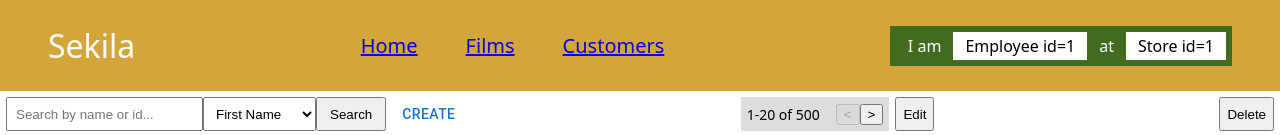
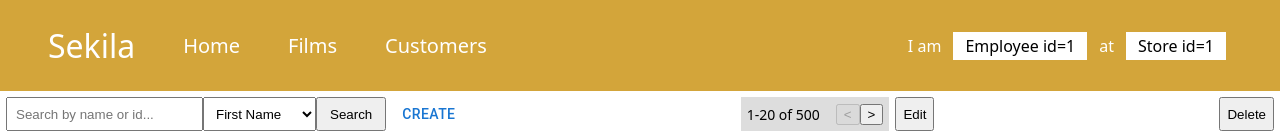
Before and after one commit to CapuchinoGaming/sakila_frontend, a React (Vite) app in the folder my-website/: page /customers in a window 1280 px wide. Shown: the top 135 px of the page. Built offline with nearby package versions, Linux system fonts and the light colour scheme; no server answers.

Commit message:
style(navigation-bar): style missing components
add dynamic color to Session component
change styling of webpage links
change position of components inside NavigationBar

```diff
--- a/my-website/src/components/NavigationBar.jsx
+++ b/my-website/src/components/NavigationBar.jsx
@@ -1,4 +1,4 @@
-import { useLocation, Link } from 'react-router-dom';
+import { useLocation, NavLink } from 'react-router-dom';
 import Session from "./Session";
 
 /*  Navigation Bar
@@ -6,25 +6,31 @@ import Session from "./Session";
     It contains the "logo" and has links to the other pages. */
 function NavigationBar() {
     const { pathname } = useLocation();
-    let navStyle = { backgroundColor: "#4F7A2B" };
+    let colorPalette = { backgroundColor: "#4F7A2B" };
 
     if (pathname == "/") {
-        navStyle = { backgroundColor: "#4F7A2B" };
+        colorPalette = { backgroundColor: "#4F7A2B" };
     } else if (pathname == "/films") {
-        navStyle = { backgroundColor: "#2F6FA8" };
+        colorPalette = { backgroundColor: "#2F6FA8" };
     } else if (pathname == "/customers") {
-        navStyle = { backgroundColor: "#D3A53A" };
+        colorPalette = { backgroundColor: "#D3A53A" };
     }
 
     return (
         <nav>
-            <div style={navStyle} className="bar">
+            <div className="bar" style={colorPalette}>
                 <div className="logo">Sekila</div>
 
                 <ul className="links">
-                    <li><Link to="/">Home</Link></li>
-                    <li><Link to="/films">Films</Link></li>
-                    <li><Link to="/customers">Customers</Link></li>
+                    <NavLink to="/" end>
+                        Home
+                    </NavLink>
+                    <NavLink to="/films">
+                        Films
+                    </NavLink>
+                    <NavLink to="/customers">
+                        Customers
+                    </NavLink>
                 </ul>
 
                 <Session/>
--- a/my-website/src/components/Session.jsx
+++ b/my-website/src/components/Session.jsx
@@ -1,10 +1,21 @@
 import { useContext } from 'react';
+import { useLocation } from 'react-router-dom';
 import { SessionContext } from '../contexts/SessionContext';
 
 function Session() {
     const {storeID, employeeID, setStoreID, setEmployeeID} = useContext(SessionContext);
+    const { pathname } = useLocation();
+    let colorPalette = { backgroundColor: "#4F7A2B" };
+
+    if (pathname == "/") {
+        colorPalette = { backgroundColor: "#4F7A2B" };
+    } else if (pathname == "/films") {
+        colorPalette = { backgroundColor: "#2F6FA8" };
+    } else if (pathname == "/customers") {
+        colorPalette = { backgroundColor: "#D3A53A" };
+    }
     return (
-        <div className="session">
+        <div className="session" style={colorPalette}>
             <p>I am</p>
             <li>Employee id={employeeID}</li>
             <p>at</p>
--- a/my-website/src/index.css
+++ b/my-website/src/index.css
@@ -15,8 +15,9 @@ html, body, #root {
 nav .bar {
   display: flex;
   align-items: center;
-  justify-content: space-between;
+  justify-content: flex-start;
   padding: 24px 48px;
+  gap: 48px;
   background-color:#426B1F
 }
 nav .bar .logo {
@@ -27,12 +28,19 @@ nav .bar .logo {
 nav .bar .links {
   display: flex;
   list-style: none;
+
   gap: 48px;
   margin: 0px;
   padding: 0px;
+}
+nav .bar .links a {
+  margin: 0px;
+  padding: 0px;
+
   color: white;
+  text-decoration: none;
+  font-size: 20px;
 
-  font-size: 20px;
   cursor: pointer;
 }
 .line-container {
@@ -58,8 +66,9 @@ nav .bar .links {
 .session {
   display: flex;
 
+  width:fit-content;
   padding: 6px 6px;
-  width:fit-content;
+  margin-left: auto;
 
   color: white;
   background-color:#426B1F;
```
